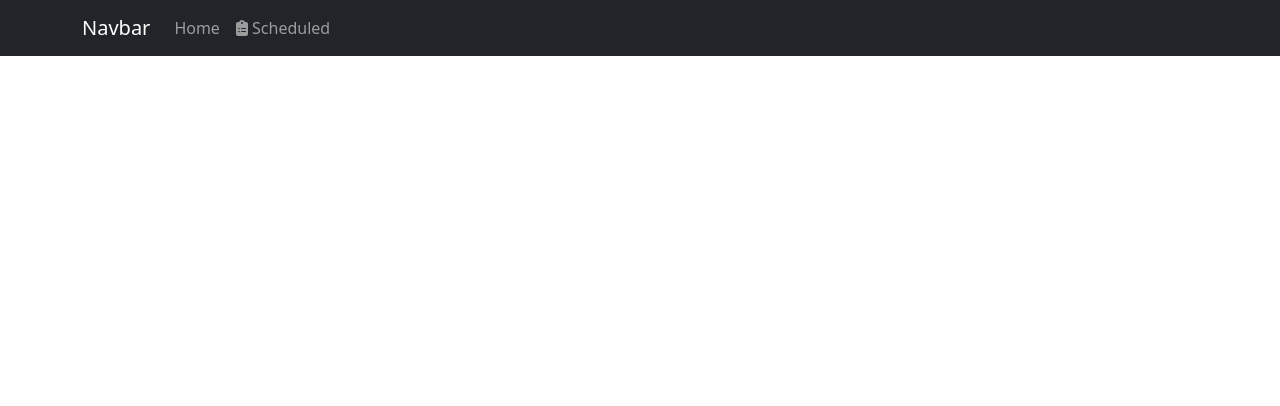
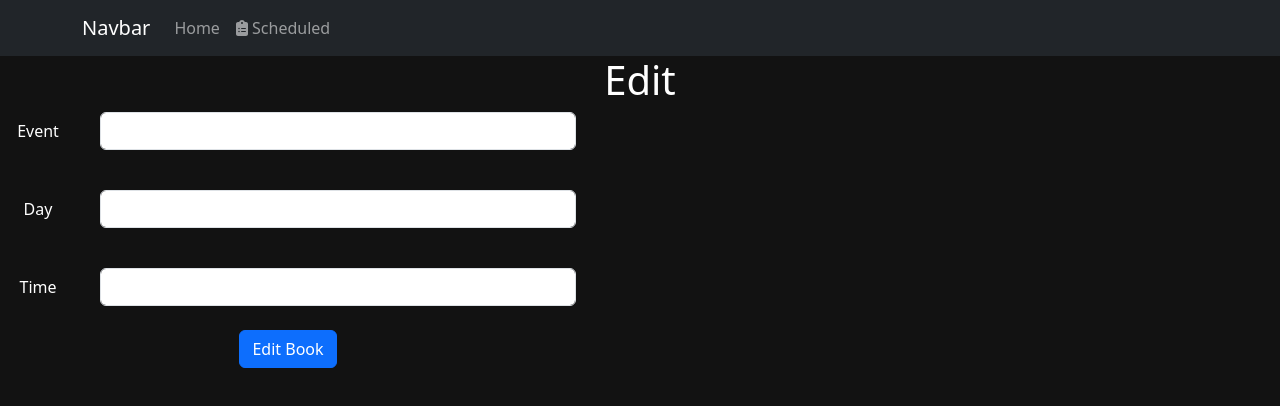
Before and after one commit to AdamAmusa/DataRepProject, a React (Create React App) app: page /edit/1 in a window 1280 px wide. Shown: the top 406 px of the page. Built offline with nearby package versions, Linux system fonts and the light colour scheme; no server answers.

Commit message:
Edit component added and is functional + design

```diff
--- a/src/App.css
+++ b/src/App.css
@@ -1,5 +1,7 @@
 .App {
   text-align: center;
+  background-color: #121212;
+  height: 100vh;
 }
 
 .App-logo {
--- a/src/App.js
+++ b/src/App.js
@@ -9,6 +9,7 @@ import {BrowserRouter,Routes, Route} from 'react-router-dom';
 import LoadSchedule from './components/LoadSchedule';
 import { faCalendarDay,  faClipboardList } from '@fortawesome/free-solid-svg-icons';
 import { FontAwesomeIcon } from '@fortawesome/react-fontawesome';
+import Edit from './components/edit';
 
 //ROUTING PAGE AND NAVBAR PAGE
 function App() {
@@ -29,6 +30,7 @@ function App() {
       <Routes>
         <Route path = '/' element={<MainPage></MainPage>}></Route>{/*Establishes the root to be the main page component*/}
         <Route path ='/ViewSchedule' element={<LoadSchedule></LoadSchedule>}></Route>
+        <Route path = '/edit/:id' element={<Edit></Edit>}></Route>
       </Routes>
     </div>
     </BrowserRouter>
--- a/src/Calender.css
+++ b/src/Calender.css
@@ -9,4 +9,12 @@
     background-color: darkblue;
     text-align: center;
     line-height: 200px; /* Center content vertically */
+    margin-right: 20px;
   }
+
+  .calander-style{
+    width: 80vh;
+
+   color:white;
+
+  }
--- a/src/ViewSchedule.css
+++ b/src/ViewSchedule.css
@@ -2,13 +2,17 @@
 
 .card {
     border-width: 60%; /* Adjust the width as needed */
-    margin: 10px; /* Add margin for spacing */
+    margin: 30px; /* Add margin for spacing */
     width:calc(120% - 50px);
 
 
 
   }
 
+  .myContainer{
+    margin-right: 50px;
+  }
+
   .card-contents{
     text-align: left;
   }
--- a/src/components/CalenderView.js
+++ b/src/components/CalenderView.js
@@ -5,13 +5,12 @@ import '.././Calender.css';
 import React from 'react';
 import Button from 'react-bootstrap/Button';
 import Form from 'react-bootstrap/Form';
-import { CloseButton } from 'react-bootstrap';
+import { Alert, CloseButton, FormGroup } from 'react-bootstrap';
 import axios from 'axios';
+
 
 function CalenderView() {
     const [day, onChange] = useState(new Date());
-    const [showForm, setShowForm] = useState(false);
-
     const [event, setEvent] = useState('');
     const [time, setTime] = useState('');
 
@@ -20,17 +19,16 @@ function CalenderView() {
     const month = day.toLocaleDateString('end-US', {month:'long'})
     const year = day.getFullYear();
 
-    const clickDay = () => {
-        setShowForm(true)
-    }
-    const handleCloseForm = () => {
-        setShowForm(false);
-    };
+    let formatDay = `${weekDay} ${date} ${month} ${year}`;
 
 
     const handleSubmit = (e) => {
+
+
+
+
         e.preventDefault();
-        let formatDay = `${weekDay} ${date} ${month} ${year}`;
+
 
         console.log("Day: " + formatDay +
             " Event: " + event +
@@ -47,7 +45,7 @@ function CalenderView() {
         .then()
         .catch();
 
-        setShowForm(false);
+
     }
 
 
@@ -59,29 +57,27 @@ function CalenderView() {
         //https://www.npmjs.com/package/react-calendar
         <div className='centered-container'>
             <div className='centered-content'>
-                <Calendar onChange={onChange} value={day} onClickDay={clickDay} />
+                <Calendar className="calander-style" onChange={onChange} value={day} />
             </div>
 
             <div>
                 {/* Render the form when showForm is true */}
-                {showForm && (
                     <Form onSubmit={handleSubmit} >
-                        <div className="position-relative">
-                            <CloseButton onClick={handleCloseForm} className="position-absolute top-5 end-0"></CloseButton>
-                        </div>
+                        <FormGroup>
+                            <Form.Label style={{color:'red'}}>{formatDay}</Form.Label>
+                        </FormGroup>
                         <Form.Group className='mb-3'>
-                            <Form.Label>Event</Form.Label>
+                            <Form.Label style={{color:'white'}}>Event</Form.Label>
                             <Form.Control onChange={(e) => { setEvent(e.target.value) }} value={event} placeholder='Enter event' />
                         </Form.Group>
                         <Form.Group className='mb-3' controlId='formBasicPassword'>
-                            <Form.Label>Time</Form.Label>
+                            <Form.Label style={{color:'white'}}>Time</Form.Label>
                             <Form.Control onChange={(e) => { setTime(e.target.value) }} value={time} type="time" placeholder='Enter Time' className="modalTextField" style={{ paddingRight: "6px" }} /> {/*Stack Overflow: https://stackoverflow.com/questions/68283103/how-to-change-colour-of-react-bootstrap-time-picker*/}
                         </Form.Group>
                         <Button variant='primary' type='submit'>
                             Submit
                         </Button>
                     </Form>
-                )}
             </div>
         </div>
 
--- a/src/components/MainPage.js
+++ b/src/components/MainPage.js
@@ -1,7 +1,4 @@
 import Calander from "./CalenderView";
-import { FontAwesomeIcon } from '@fortawesome/react-fontawesome';
-import { faCalendarDay, faClipboardList, faCalendarDays } from '@fortawesome/free-solid-svg-icons';
-import Button from 'react-bootstrap/Button';
 import '.././MainPage.css';
 
 function MainPage() {
@@ -15,7 +12,8 @@ function MainPage() {
     return (
 
         <div>
-            <h1> This is the MainPage</h1>
+            <h1><font color="white">Scheduler</font></h1>
+            <p><font color="gray">Schedule an event using the calander</font></p>
             <Calander></Calander>
 
 
--- a/src/components/ViewSchedule.js
+++ b/src/components/ViewSchedule.js
@@ -7,6 +7,7 @@ import Container from 'react-bootstrap/Container';
 import Row from 'react-bootstrap/Row';
 import Col from 'react-bootstrap/Col';
 import axios from 'axios';
+import { Link } from 'react-router-dom';
 
 function ViewSchedule(props) {
 
@@ -16,9 +17,9 @@ function ViewSchedule(props) {
 
 
 
-        <div>
+        <div >
             {/*Card container */}
-            <Container>
+            <Container className="myContainer">
                 <Row >
                     <Col>
                         <Card className="card" >
@@ -45,7 +46,9 @@ function ViewSchedule(props) {
                                 .catch();
                             }} value="Delete"/>
                         </div>
-                        <div className="mb-4"><Button  size="lg" as="input" type="button" value="Edit"/></div>
+                        <div className="mb-4">
+                                <Link  className="btn btn-primary"  to={'/edit/' + props.schedule._id}>Edit</Link>
+                        </div>
                     </Col>
                 </Row>
             </Container>
--- /dev/null
+++ b/src/components/edit.js
@@ -0,0 +1,106 @@
+import React from 'react';
+import { useParams } from 'react-router-dom';
+import { useState, useEffect } from 'react';
+import axios from 'axios';
+import { useNavigate } from "react-router-dom";
+import Row from 'react-bootstrap/Row';
+import Form from 'react-bootstrap/Form';
+import Col from 'react-bootstrap/Col';
+
+
+export default function Edit() {
+    // The useParams hook returns an object of key/value pairs of
+    // the dynamic params from the current URL that were matched by
+    //the <Route path>.
+    let { id } = useParams();
+    // update arrays using the React useState()
+    // and without the Array objects push() method
+    const [day, setDay] = useState("");
+    const [time, setTime] = useState("");
+    const [event, setEvent] = useState("");
+    // useNavigate return a function that we can use to navigate
+    const navigate = useNavigate();
+    //useEffect Hook is similar componentDidMount
+    useEffect(() => {
+        //axios is a promised based web client
+        //make a HTTP Request with GET method and pass as part of the
+        //url.
+        axios.get('http://localhost:4000/api/schedule/' + id)
+            .then((response) => {
+                // Assign Response data to the arrays using useState.
+                setDay(response.data.day);
+                setTime(response.data.time);
+                setEvent(response.data.event);
+            })
+            .catch(function (error) {//catches errors
+                console.log(error);
+            })
+    }, []);
+    const handleSubmit = (process) => {//function saves the data being submitted
+        process.preventDefault();
+        const newSchedule = {//data is organised for json format
+            id: id,
+            day: day,
+            event: event,
+            time: time
+        };
+        axios.put('http://localhost:4000/api/schedule/' + id, newSchedule)//sends to http which has a get method
+            .then((res) => {
+                console.log(res.data);
+                navigate('/ViewSchedule');
+            });
+    }
+    return (
+        <div>
+            <h1 style={{ color: 'white'}}>Edit</h1>
+            <Form onSubmit={handleSubmit} style={{ width: '45%',  }}>{/*When the form is submitted the function is called to handle the data */}
+
+            <Form.Group as={Row} className="mb-3">
+                    <Form.Label column sm={2} style={{ color: 'white' }}>
+                        Event
+                    </Form.Label>
+                    <Col sm={10}>
+                        <div className='mb-4'>
+                            <input type="text"
+                                className="form-control"
+                                value={event}//variable is assigned as a property
+                                onChange={(e) => setEvent(e.target.value)} />
+                        </div>
+                    </Col>
+                </Form.Group>
+
+                <Form.Group as={Row} className="mb-3">
+                    <Form.Label column sm={2} style={{ color: 'white' }}>
+                        Day
+                    </Form.Label>
+                    <Col sm={10}>
+                        <div className='mb-4'>
+                            <input type="text"
+                                className="form-control"
+                                value={day}//variable is assigned as a property
+                                onChange={(e) => setDay(e.target.value)} />
+                        </div>
+                    </Col>
+                </Form.Group>
+
+                <Form.Group as={Row} className="mb-3">
+                    <Form.Label column sm={2} style={{ color: 'white' }}>
+                        Time
+                    </Form.Label>
+                    <Col sm={10}>
+                        <div className='mb-4'>
+                            <input type="text"
+                                className="form-control"
+                                value={time}//variable is assigned as a property
+                                onChange={(e) => setTime(e.target.value)} />
+                        </div>
+                    </Col>
+                    <div className="form-group">
+                    <input type="submit" value="Edit Book" className="btn btn-primary" />
+                     </div>
+                </Form.Group>
+
+            </Form>
+        </div >
+    );
+}
```
Also changed, not shown: 1 other file (tests, documents, lock files or other folders).
